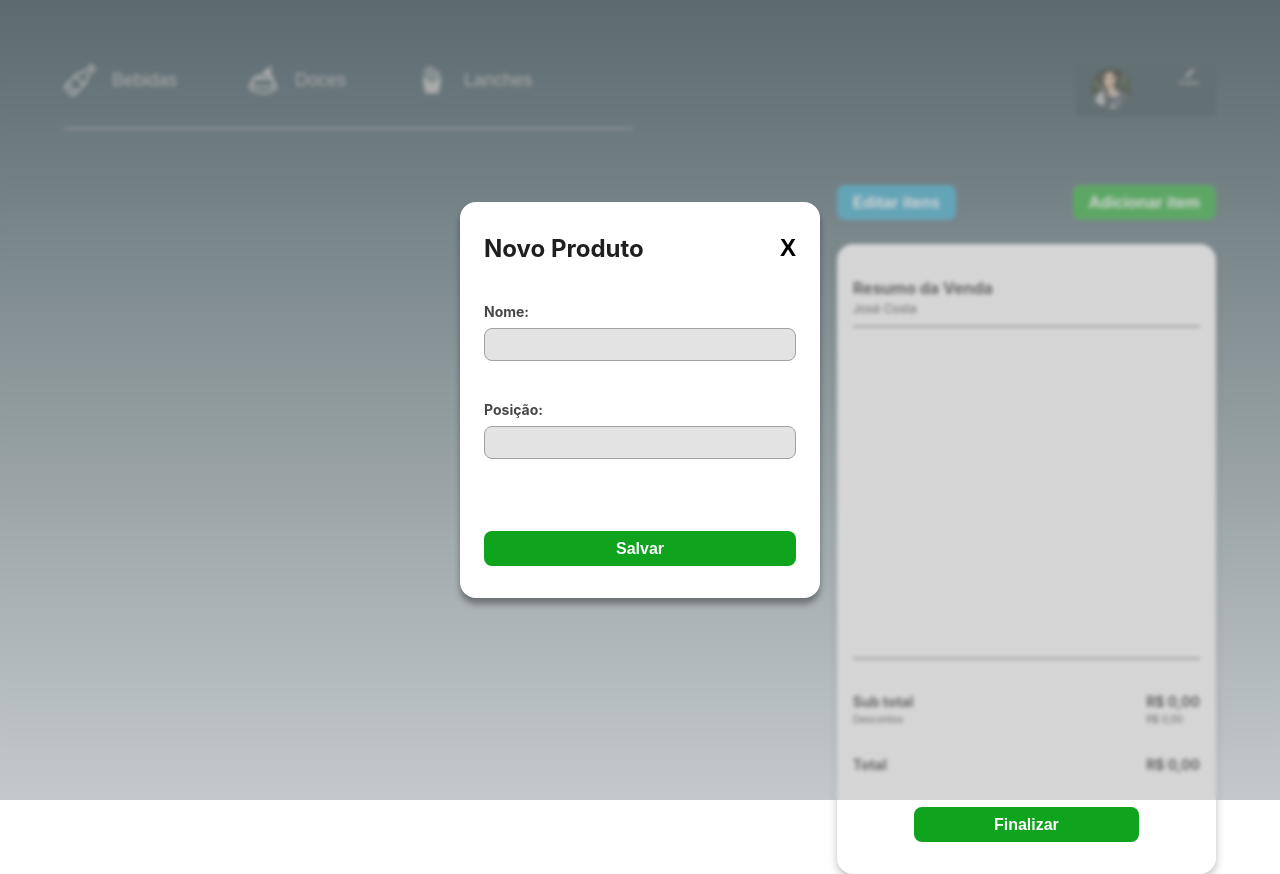
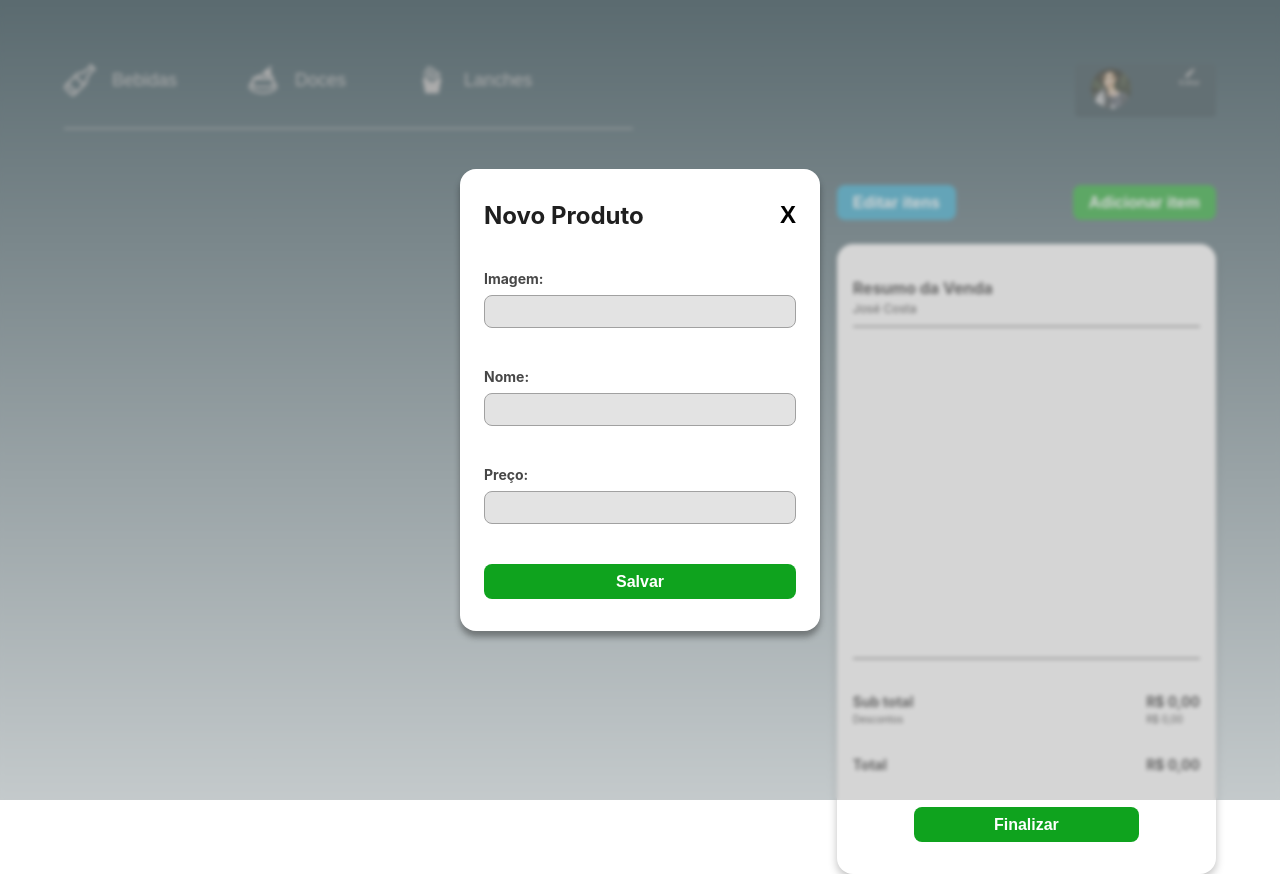
Before and after one commit to tripleten-wd-brazil/pdv-react, a React (Vite) app: page / in a window 1280 px wide. Both pictures are taken after a click on the button "Adicionar item". Built offline with nearby package versions, Linux system fonts and the light colour scheme; no server answers.

Commit message:
product form

```diff
--- a/src/components/App.jsx
+++ b/src/components/App.jsx
@@ -43,6 +43,10 @@ function App() {
     setIsEditProfilePopupOpen(true);
   }
 
+  const handleAddProduct = (product) => {
+    console.log('Product added', product);
+  }
+
   return (
     <CurrentUserContext.Provider value={currentUser}>
       <div className="page">
@@ -61,6 +65,7 @@ function App() {
         <ProductPopup
           isOpen={isProductPopupOpen}
           onClose={closeAllPopups}
+          onAddProduct={handleAddProduct}
         />
       </div>
     </CurrentUserContext.Provider>
--- a/src/components/Input.jsx
+++ b/src/components/Input.jsx
@@ -1,4 +1,6 @@
-function Input({ label, id, ...props }) {
+import { forwardRef } from "react";
+
+function Input({ label, id, ...props }, ref) {
   return (
     <div className="form__control">
       <label className="form__label" htmlFor={id}>
@@ -8,10 +10,12 @@ function Input({ label, id, ...props }) {
         className="form__input"
         id={id}
         {...props}
+        ref={ref}
       />
       <p className="form__error"></p>
     </div>
   );
 }
 
-export default Input;
+// HOF: high order function;
+export default forwardRef(Input);
--- a/src/components/ProductPopup.jsx
+++ b/src/components/ProductPopup.jsx
@@ -1,6 +1,21 @@
 import PopupWithForm from "./PopupWithForm";
+import Input from "./Input";
+import { useRef } from "react";
 
-function ProductPopup({ isOpen, onClose, handleSubmit }) {
+function ProductPopup({ isOpen, onClose, onAddProduct }) {
+
+  const imageRef = useRef();
+
+  const handleSubmit = (e) => {
+    e.preventDefault();
+    const formData = new FormData(e.target);
+    const product = Object.fromEntries(formData.entries());
+    const product2 = {
+      image: imageRef.current.value
+    }
+    onAddProduct(product2);
+  }
+
   return (
     <PopupWithForm
       name="add_product"
@@ -9,35 +24,27 @@ function ProductPopup({ isOpen, onClose, handleSubmit }) {
       onClose={onClose}
       onSubmit={handleSubmit}
     >
-      <div className="form__control">
-        <label className="form__label" htmlFor="name">
-          Nome:
-        </label>
-        <input
-          className="form__input"
-          name="name"
-          id="name"
-          required
-          minLength="2"
-          maxLength="40"
-        />
-        <p className="form__error"></p>
-      </div>
-      <div className="form__control">
-        <label className="form__label" htmlFor="job">
-          Posição:
-        </label>
-        <input
-          className="form__input form__input_job"
-          id="job"
-          name="job"
-          required
-          minLength="2"
-          maxLength="40"
-        />
-        <p className="form__error"></p>
-      </div>
-      <p className="form__error"></p>
+      <Input
+        label="Imagem"
+        id="image"
+        name="image"
+        type="url"
+        ref={imageRef}
+      />
+
+      <Input
+        label="Nome"
+        id="name"
+        name="name"
+        required
+      />
+      <Input
+        label="Preço"
+        id="price"
+        name="price"
+        type="number"
+        required
+      />
     </PopupWithForm>
   );
 }
```
Also changed, not shown: src/components/Main.jsx (+28 -8 lines).
